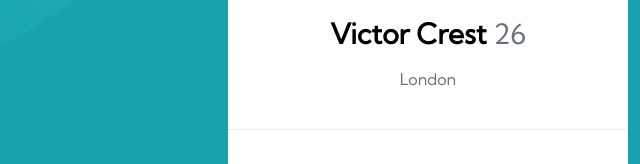
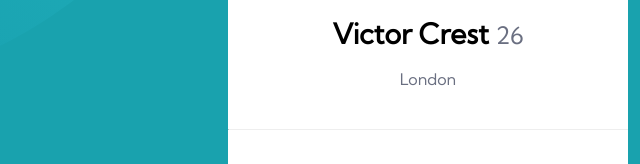
Before and after one commit to Schmidt217/Profile-Card-Component-, a plain HTML site: page index.html in a window 1280 px wide. Shown: the part 401-565 px from the top of the page, 212-852 px from the left. Drawn offline with Linux system fonts and the light colour scheme.

Commit message:
Update style.css

```diff
--- a/style.css
+++ b/style.css
@@ -59,7 +59,7 @@ p{
     color: hsl(227, 10%, 46%);
 }
 .age{
-    font-size: 1.75rem;
+    font-size: 1.5rem;
     color:hsl(227, 10%, 46%);
     font-weight: lighter;
     margin-top: 0;
```
